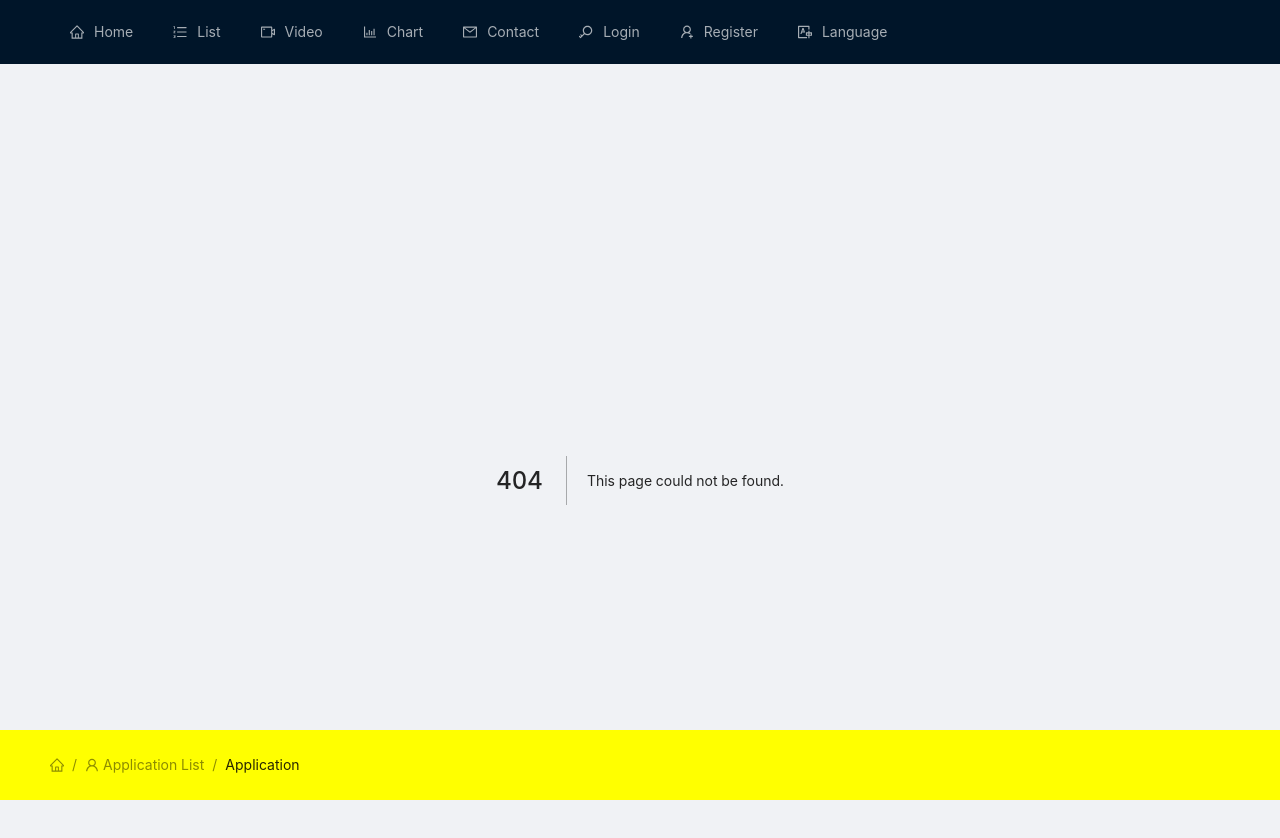
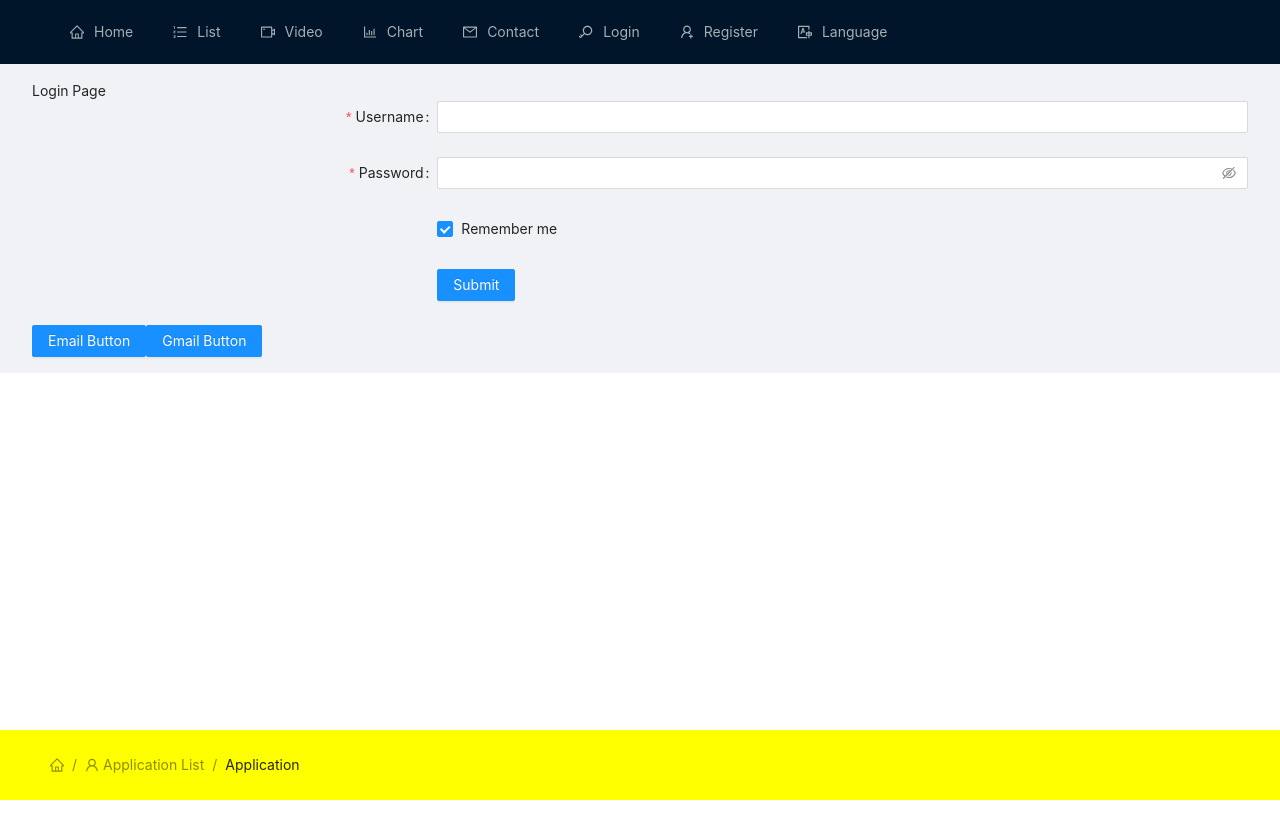
Before and after one commit to de24world/racism-report, a Next.js app: page /login in a window 1280 px wide. Before the commit this address had no page. Shown: the top 838 px of the page. After the commit the page ends 800 px from the top, so only its background shows below. Built offline with nearby package versions, Linux system fonts and the light colour scheme; no server answers.

Commit message:
add firebase & login

```diff
--- /dev/null
+++ b/firebase.js
@@ -0,0 +1,26 @@
+// Import the functions you need from the SDKs you need
+// import { getAnalytics } from 'firebase/analytics';
+import { initializeApp } from 'firebase/app';
+import { getAuth, createUserWithEmailAndPassword } from 'firebase/auth';
+
+// TODO: Add SDKs for Firebase products that you want to use
+// https://firebase.google.com/docs/web/setup#available-libraries
+
+// Your web app's Firebase configuration
+// For Firebase JS SDK v7.20.0 and later, measurementId is optional
+const firebaseConfig = {
+  apiKey: process.env.NEXT_PUBLIC_FIREBASE_API_KEY,
+  authDomain: process.env.NEXT_PUBLIC_FIREBASE_AUTH_DOMAIN,
+  databaseURL: process.env.NEXT_PUBLIC_FIREBASE_DATABASE_URL,
+  projectId: process.env.NEXT_PUBLIC_FIREBASE_PROEJCT_ID,
+  storageBucket: process.env.NEXT_PUBLIC_FIREBASE_STORAGE_BUCKET,
+  messagingSenderId: process.env.NEXT_PUBLIC_FIREBASE_MESSAGING_SENDER_ID,
+  appId: process.env.NEXT_PUBLIC_FIREBASE_APP_ID,
+  measurementId: process.env.NEXT_PUBLIC_FIREBASE_MEASUREMENT_ID,
+};
+
+// Initialize Firebase
+export const firebaseApp = initializeApp(firebaseConfig);
+export const auth = getAuth(firebaseApp);
+
+// const analytics = getAnalytics(app);
--- a/package.json
+++ b/package.json
@@ -25,6 +25,7 @@
     "eslint": "8.10.0",
     "eslint-config-next": "12.1.0",
     "eslint-config-prettier": "^8.5.0",
+    "firebase": "^9.6.8",
     "postcss": "^8.4.8",
     "react-country-flag": "^3.0.2",
     "react-player": "^2.9.0",
--- a/pages/chart.tsx
+++ b/pages/chart.tsx
@@ -1,7 +1,7 @@
 import type { NextPage } from 'next';
 
-const Chart: NextPage = () => {
+const ChartPage: NextPage = () => {
   return <>Chart Page</>;
 };
 
-export default Chart;
+export default ChartPage;
--- /dev/null
+++ b/pages/login.tsx
@@ -0,0 +1,13 @@
+import type { NextPage } from 'next';
+import Login from '../src/components/Login';
+
+const LoginPage: NextPage = () => {
+  return (
+    <>
+      Login Page
+      <Login />
+    </>
+  );
+};
+
+export default LoginPage;
--- a/pages/video.tsx
+++ b/pages/video.tsx
@@ -13,9 +13,6 @@ interface Props {
 const VideoPage = function ({ data }: Props) {
   const reportData = data;
   const { Title, Paragraph, Text, Link } = Typography;
-  function onChange(e) {
-    console.log(`checked = ${e.target.checked}`);
-  }
 
   console.log(data, 'data in Video Page');
 
--- /dev/null
+++ b/src/components/Login.tsx
@@ -0,0 +1,65 @@
+import React, { useState } from 'react';
+import { Form, Input, Button, Checkbox } from 'antd';
+import { auth } from '../../firebase';
+import { getAuth, createUserWithEmailAndPassword } from 'firebase/auth';
+
+type Props = {};
+
+function Login({}: Props) {
+  console.log(auth, 'auth with Firebase');
+  //   const userData = createUserWithEmailAndPassword(auth, email, password)
+  //     .then((userCredential) => {
+  //       // Signed in
+  //       const user = userCredential.user;
+  //       // ...
+  //     })
+  //     .catch((error) => {
+  //       const errorCode = error.code;
+  //       const errorMessage = error.message;
+  //       // ..
+  //     });
+
+  const onFinish = (values: any) => {
+    console.log('Success:', values);
+  };
+
+  const onFinishFailed = (errorInfo: any) => {
+    console.log('Failed:', errorInfo);
+  };
+
+  return (
+    <>
+      <Form
+        name="basic"
+        labelCol={{ span: 8 }}
+        wrapperCol={{ span: 16 }}
+        initialValues={{ remember: true }}
+        onFinish={onFinish}
+        onFinishFailed={onFinishFailed}
+        autoComplete="off"
+      >
+        <Form.Item label="Username" name="username" rules={[{ required: true, message: 'Please input your username!' }]}>
+          <Input />
+        </Form.Item>
+
+        <Form.Item label="Password" name="password" rules={[{ required: true, message: 'Please input your password!' }]}>
+          <Input.Password />
+        </Form.Item>
+
+        <Form.Item name="remember" valuePropName="checked" wrapperCol={{ offset: 8, span: 16 }}>
+          <Checkbox>Remember me</Checkbox>
+        </Form.Item>
+
+        <Form.Item wrapperCol={{ offset: 8, span: 16 }}>
+          <Button type="primary" htmlType="submit">
+            Submit
+          </Button>
+        </Form.Item>
+      </Form>
+      <Button type="primary">Email Button</Button>
+      <Button type="primary">Gmail Button</Button>
+    </>
+  );
+}
+
+export default Login;
```
Also changed, not shown: 1 other file (tests, documents, lock files or other folders).
